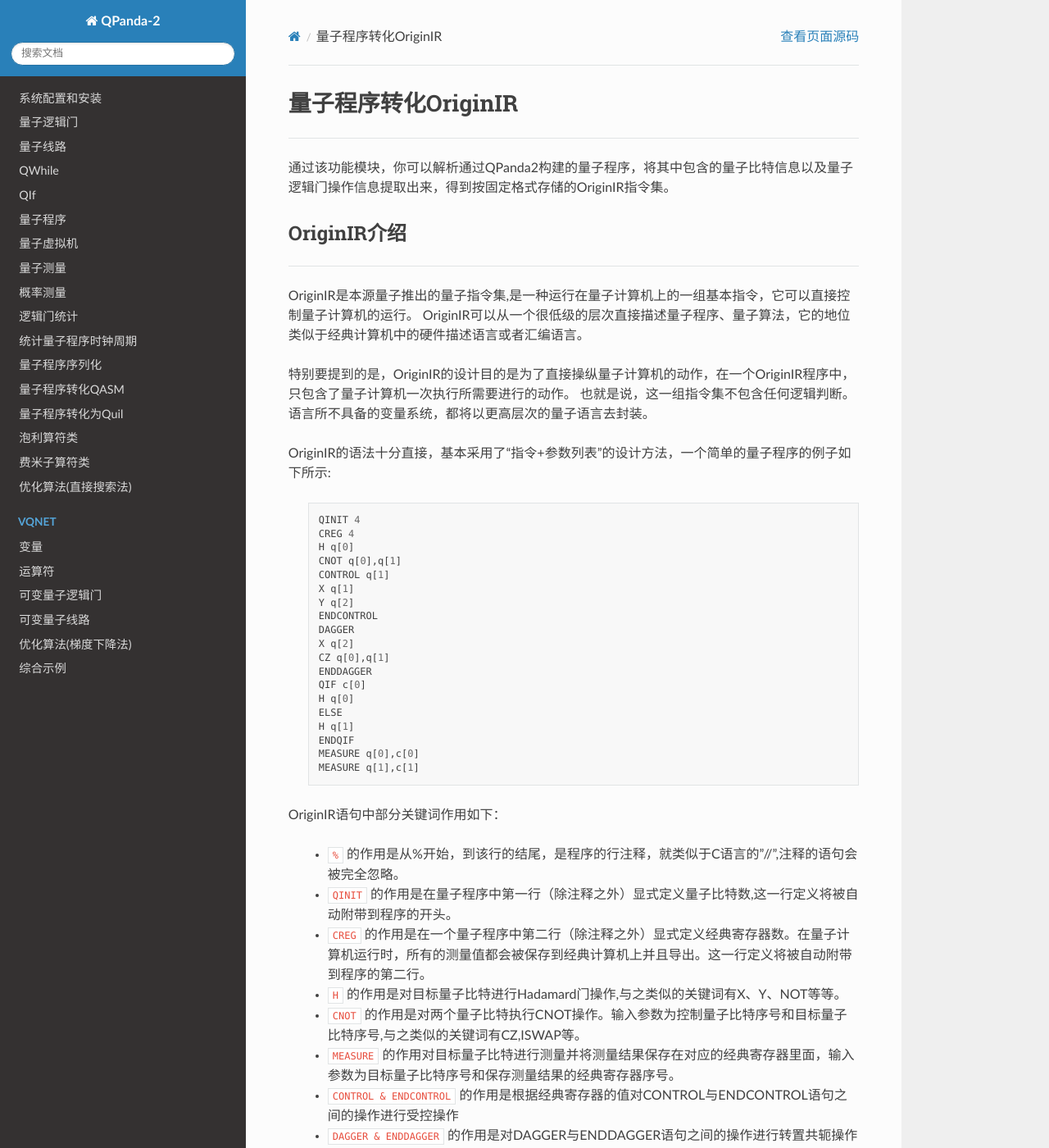
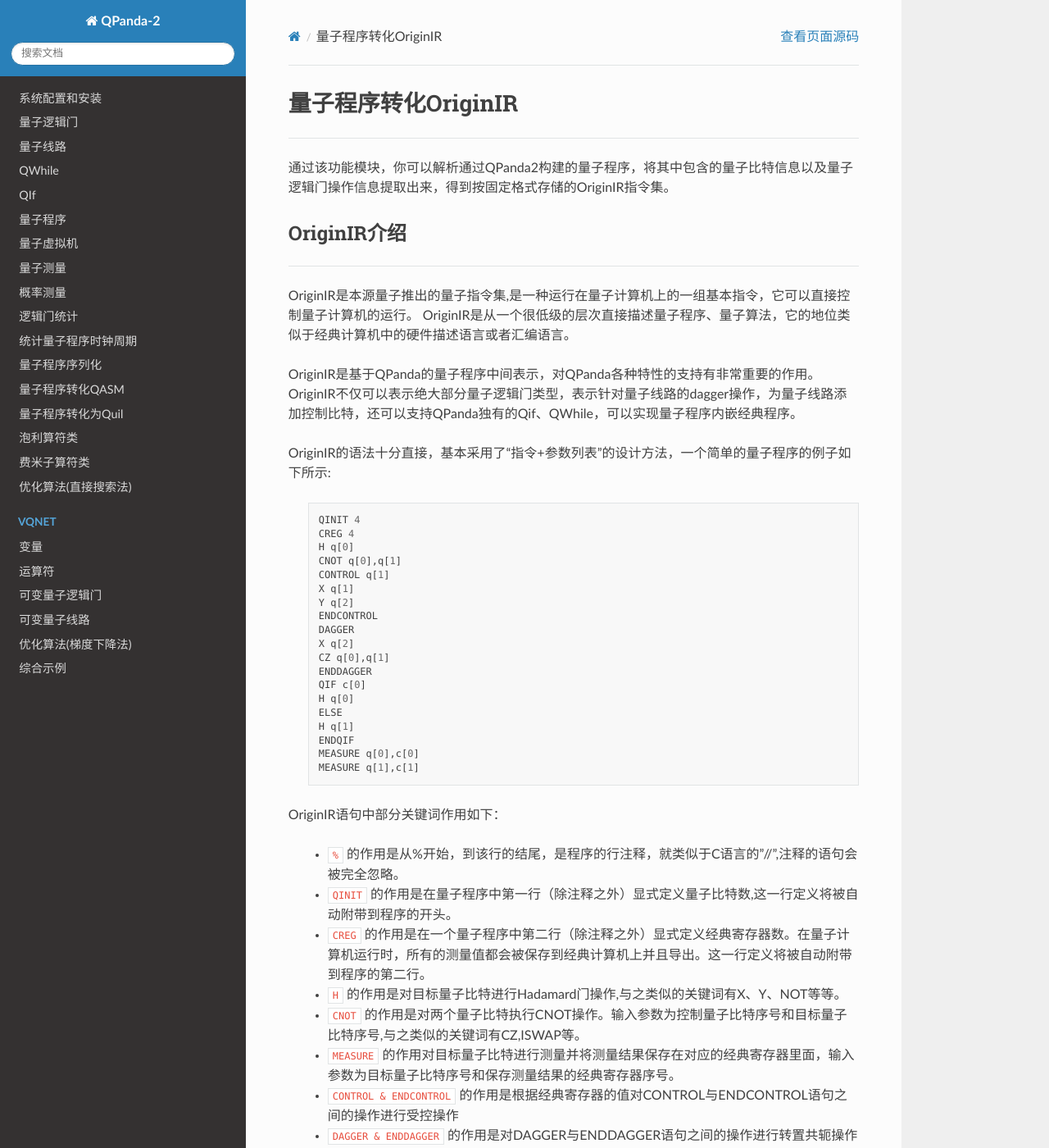
Before and after one commit to OriginQ/pyQPanda-Toturial, a Sphinx documentation site: the page built from source/QProgToOriginIR.rst, in a window 1280 px wide and 1400 px high. Shown: the whole window at 82% size. Built offline with Sphinx 7.4.7 and the Read the Docs theme 2.0.0, drawn with Linux system fonts in a browser that asks for light colours; pages that are not in the unit, such as notebooks, are missing from menus; some of the changed text lies outside the part shown.

Commit message:
修改OriginIR介绍

```diff
--- a/source/QProgToOriginIR.rst
+++ b/source/QProgToOriginIR.rst
@@ -13,10 +13,9 @@
 ----
 
 OriginIR是本源量子推出的量子指令集,是一种运行在量子计算机上的一组基本指令，它可以直接控制量子计算机的运行。
-OriginIR可以从一个很低级的层次直接描述量子程序、量子算法，它的地位类似于经典计算机中的硬件描述语言或者汇编语言。
+OriginIR是从一个很低级的层次直接描述量子程序、量子算法，它的地位类似于经典计算机中的硬件描述语言或者汇编语言。
 
-特别要提到的是，OriginIR的设计目的是为了直接操纵量子计算机的动作，在一个OriginIR程序中，只包含了量子计算机一次执行所需要进行的动作。
-也就是说，这一组指令集不包含任何逻辑判断。语言所不具备的变量系统，都将以更高层次的量子语言去封装。
+OriginIR是基于QPanda的量子程序中间表示，对QPanda各种特性的支持有非常重要的作用。OriginIR不仅可以表示绝大部分量子逻辑门类型，表示针对量子线路的dagger操作，为量子线路添加控制比特，还可以支持QPanda独有的Qif、QWhile，可以实现量子程序内嵌经典程序。
 
 OriginIR的语法十分直接，基本采用了“指令+参数列表”的设计方法，一个简单的量子程序的例子如下所示:
 
@@ -58,7 +57,7 @@
 
 关于OriginIR更多详细信息的介绍、使用与体验请参考 `本源量子计算云平台官网`_
 
-QPanda2提供了OriginIR转换工具接口 ``to_OriginIR`` 该接口使用非常简单，具体可参考下方示例程序。
+QPanda2提供了OriginIR转换工具接口 ``to_originir`` 该接口使用非常简单，具体可参考下方示例程序。
 
 实例
 >>>>>>>>>>>>>>
```
Also changed, not shown: other parts of source/QProgToOriginIR.rst (+3 -3 lines).
